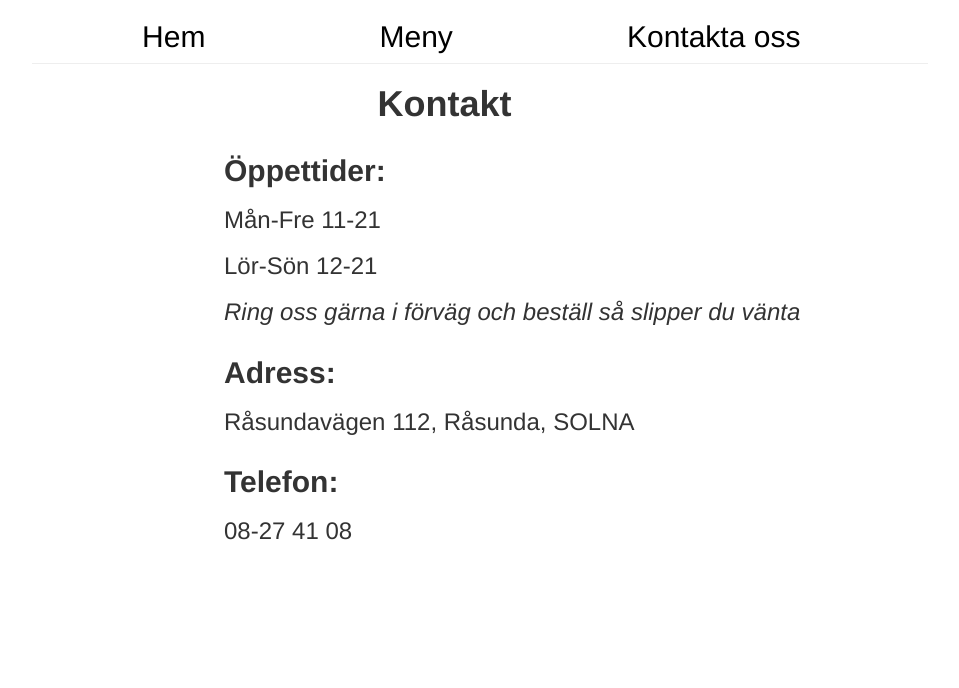
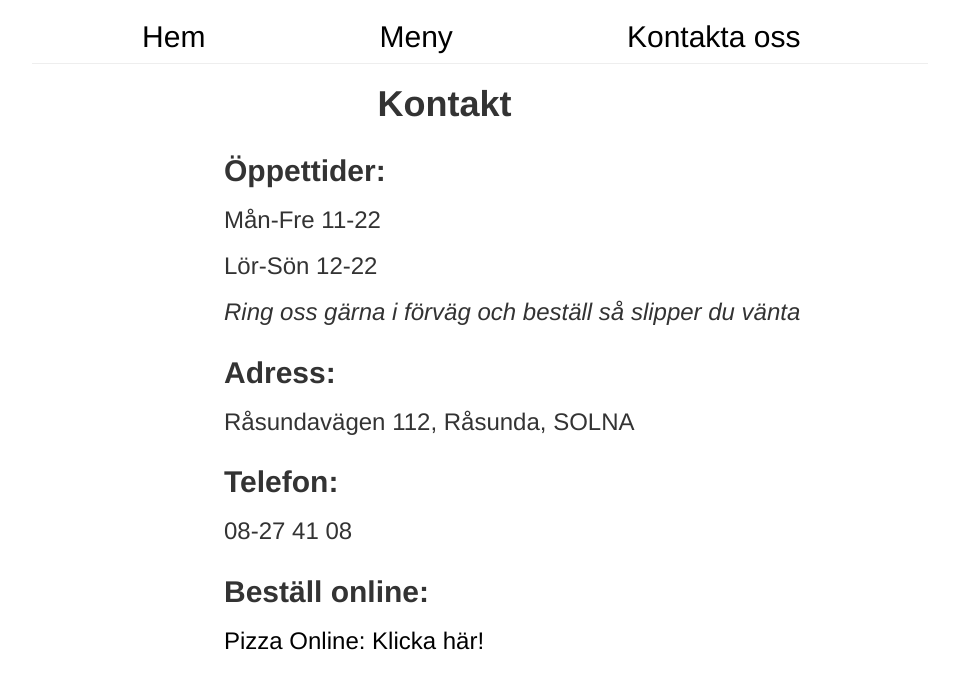
Before and after one commit to Slicklikedat/Morella, a plain HTML site: page site/kontakt.html in a window 1280 px wide. Shown: the whole page, without its empty margins (160-1119 px from the left). Drawn offline with nearby package versions, Linux system fonts and the light colour scheme.

Commit message:
laddar upp en massa nya ändringar jag gjorde utan att ladda upp till github tidigare

```diff
--- a/site/kontakt.html
+++ b/site/kontakt.html
@@ -20,8 +20,8 @@
 
 
         <h2>Öppettider:</h2>
-        <h3>Mån-Fre 11-21</h3>
-        <h3>Lör-Sön 12-21</h3>
+        <h3>Mån-Fre 11-22</h3>
+        <h3>Lör-Sön 12-22</h3>
         <h3><i>Ring oss gärna i förväg och beställ så slipper du vänta</i></h3>
 
         <h2>Adress:</h2>
@@ -30,6 +30,9 @@
         <h2>Telefon:</h2>
         <h3>08-27 41 08</h3>
 
+        <h2>Beställ online:</h2>
+        <h3> <a href="https://onlinepizza.se/solna/pizzeria-morella/#menu">Pizza Online: Klicka här!</a></h3>
+
     </div>
 
 </div>
```
Also changed, not shown: site/meny.html (+1 -1 lines).
